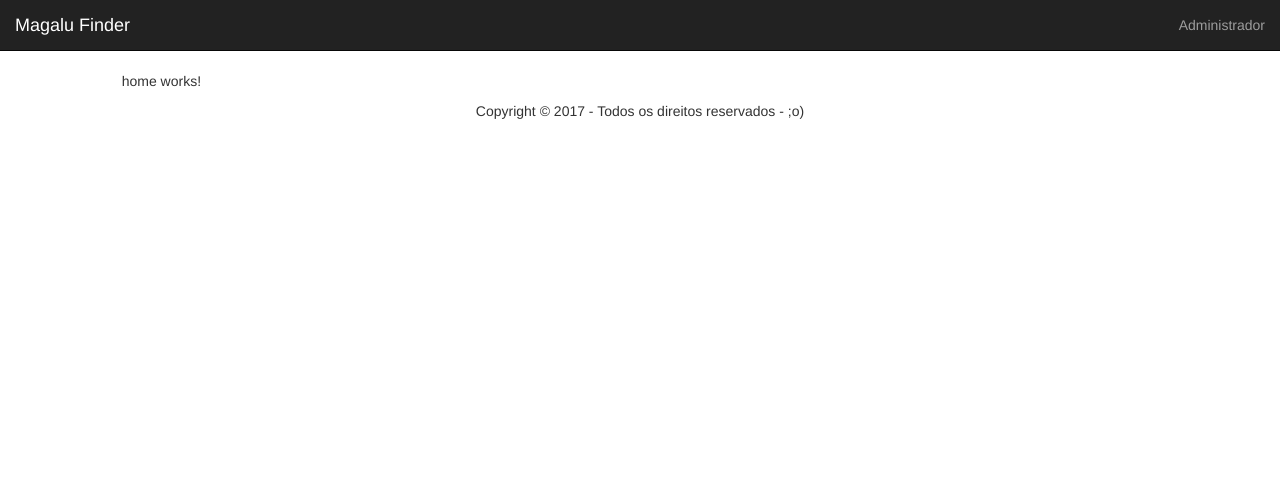
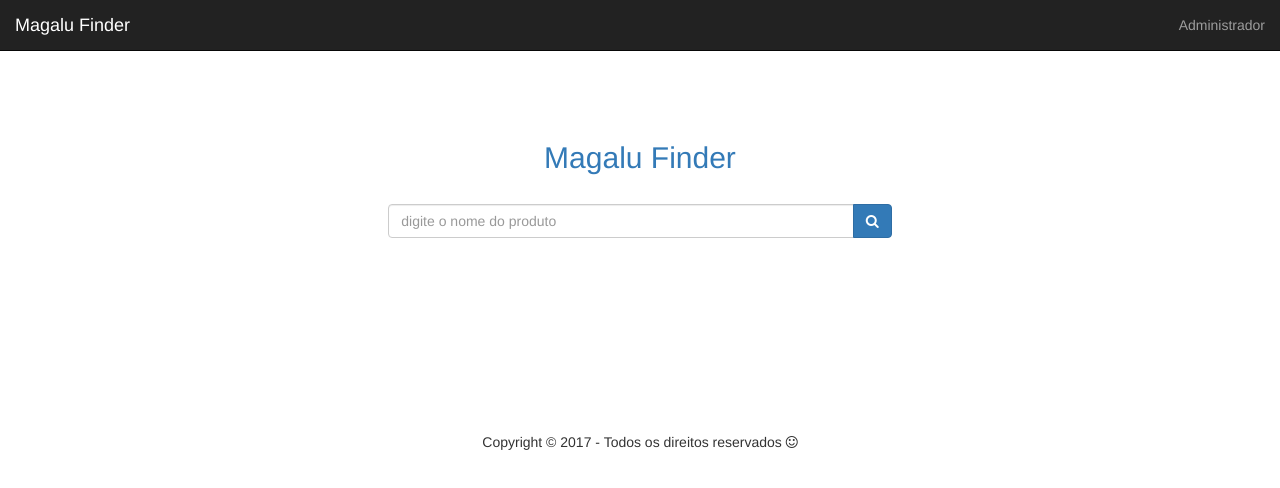
Before and after one commit to batagliao/ml-finder, an Angular app in the folder client/: page / in a window 1280 px wide. Shown: the top 488 px of the page. Built offline with nearby package versions, Linux system fonts and the light colour scheme.

Commit message:
home component layout

```diff
--- a/client/src/app/app.component.html
+++ b/client/src/app/app.component.html
@@ -36,7 +36,7 @@
     <div class="footer">
       <div class="container">
         <div class="clearfix"></div>
-        <div class="text-center">Copyright © 2017 - Todos os direitos reservados - ;o)</div>
+        <div class="text-center">Copyright © 2017 - Todos os direitos reservados <i class="fa fa-smile-o" aria-hidden="true"></i></div>
       </div>
     </div>
   </div>
--- a/client/src/app/app.module.ts
+++ b/client/src/app/app.module.ts
@@ -1,11 +1,13 @@
 import { BrowserModule } from '@angular/platform-browser';
 import { NgModule } from '@angular/core';
+import { ReactiveFormsModule } from '@angular/forms';
 
 import { AppRoutingModule } from './app-routing/app-routing.module';
 
 import { AppComponent } from './app.component';
 import { HomeComponent } from './home/home.component';
 import { PageNotFoundComponent } from './page-not-found/page-not-found.component';
+
 
 
 @NgModule({
@@ -16,6 +18,7 @@
   ],
   imports: [
     BrowserModule,
+    ReactiveFormsModule,
     AppRoutingModule
   ],
   providers: [],
--- /dev/null
+++ b/client/src/app/home/home.component.css
@@ -0,0 +1,4 @@
+.taller {
+    height: 311px;
+    margin-top: 50px;
+}
--- a/client/src/app/home/home.component.html
+++ b/client/src/app/home/home.component.html
@@ -1,3 +1,25 @@
-<p>
-  home works!
-</p>
+<div class="taller">
+  <div class="row">
+    <div class="col-sm-6 col-sm-offset-3 text-center">
+      <h2 class="text-primary center-block">Magalu Finder</h2>
+    </div>
+  </div>
+  <div class="row">
+    <!-- spacer -->
+    &nbsp;
+  </div>
+  <div class="row">
+    <div class="col-sm-6 col-sm-offset-3">
+      <form [formGroup]="searchForm">
+        <div class="input-group">
+          <input type="text" class="form-control" formControlName="searchBox" placeholder="digite o nome do produto">
+          <span class="input-group-btn">
+            <button class="btn btn-primary" type="button">
+              <i class="fa fa-search" aria-hidden="true"></i>
+            </button>
+          </span>
+        </div>
+      </form>
+    </div>
+  </div>
+</div>
--- a/client/src/app/home/home.component.ts
+++ b/client/src/app/home/home.component.ts
@@ -1,15 +1,22 @@
 import { Component, OnInit } from '@angular/core';
+import { FormBuilder, FormControl, Validators, FormGroup } from '@angular/forms';
 
 @Component({
   selector: 'app-home',
   templateUrl: './home.component.html',
-  styleUrls: ['./home.component.scss']
+  styleUrls: ['./home.component.css']
 })
 export class HomeComponent implements OnInit {
 
-  constructor() { }
+  searchForm: FormGroup;
+
+  constructor(private fb: FormBuilder) { }
 
   ngOnInit() {
+
+    this.searchForm = new FormGroup({
+      searchBox: new FormControl('', Validators.required)
+    });
   }
 
 }
--- a/client/src/app/page-not-found/page-not-found.component.ts
+++ b/client/src/app/page-not-found/page-not-found.component.ts
@@ -3,7 +3,7 @@
 @Component({
   selector: 'app-page-not-found',
   templateUrl: './page-not-found.component.html',
-  styleUrls: ['./page-not-found.component.scss']
+  styleUrls: ['./page-not-found.component.css']
 })
 export class PageNotFoundComponent implements OnInit {
 
```
Also changed, not shown: client/src/app/home/home.component.scss (deleted), client/src/app/page-not-found/page-not-found.component.css (added), client/src/app/page-not-found/page-not-found.component.scss (deleted).
